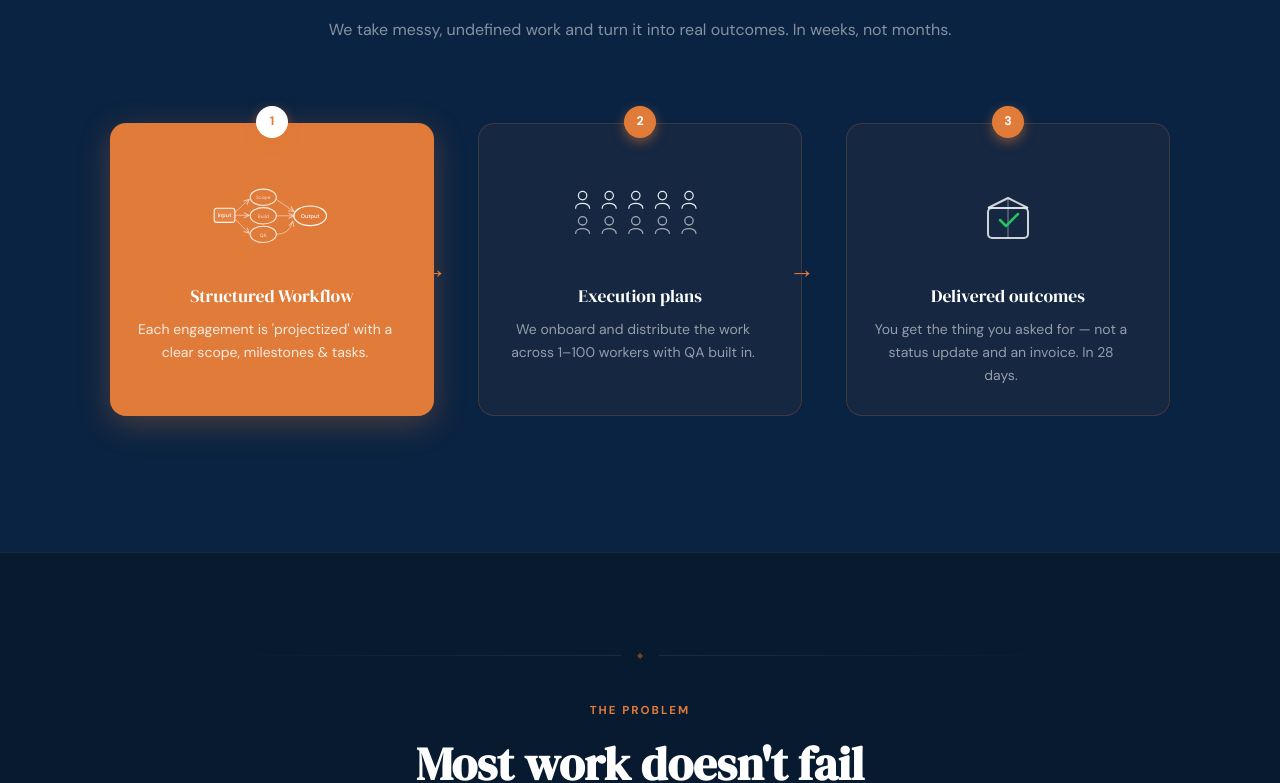
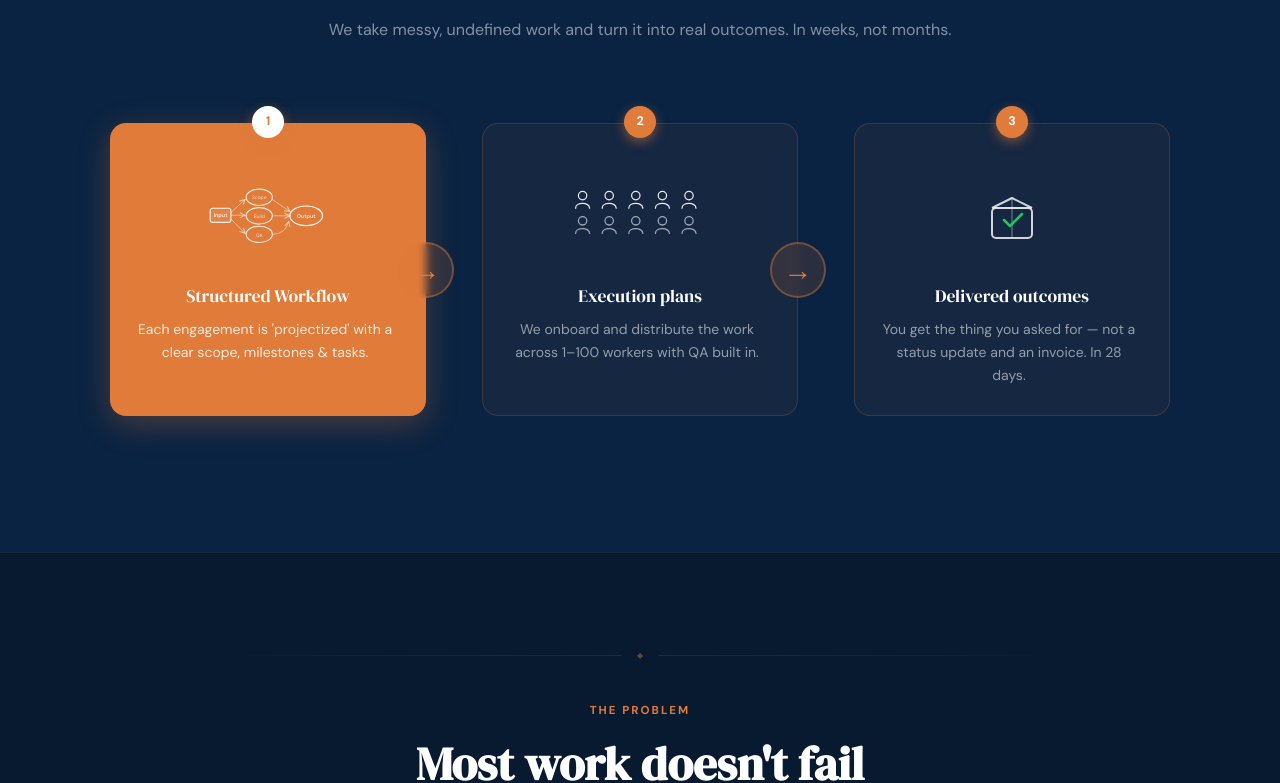
Before and after one commit to JodiMac1521/worksimplr, a Next.js app: page / in a window 1280 px wide. Shown: the part 2161-2944 px from the top of the page. Built offline with nearby package versions, Linux system fonts and the light colour scheme.

Commit message:
Bigger arrows, match WHY NOW headings, animate rectangles

```diff
--- a/app/page.js
+++ b/app/page.js
@@ -215,7 +215,7 @@ export default function Home() {
           <p style={{ fontSize:'1rem',color:'rgba(255,255,255,0.5)',marginBottom:56,lineHeight:1.7,textAlign:'center' }}>We take messy, undefined work and turn it into real outcomes. In weeks, not months.</p>
 
           <AnimatedSteps>
-          <div className="hp-steps-row" style={{ display:'flex',alignItems:'stretch',gap:44,paddingTop:24,marginBottom:40 }}>
+          <div className="hp-steps-row" style={{ display:'flex',alignItems:'stretch',gap:56,paddingTop:24,marginBottom:40 }}>
             {[
               { num:'1', icon:(<svg width="120" height="68" viewBox="0 0 220 120" xmlns="http://www.w3.org/2000/svg" style={{display:'block',margin:'0 auto'}}>
                   <defs>
@@ -281,7 +281,7 @@ export default function Home() {
                   <div style={{ fontFamily:SERIF,fontSize:'1.1rem',color:'white',marginBottom:8,fontWeight:400 }}>{item.title}</div>
                   <div style={{ fontSize:'0.875rem',maxWidth:260,color:i===0?'rgba(255,255,255,0.85)':'rgba(255,255,255,0.55)',lineHeight:1.65 }}>{item.desc}</div>
                 </div>
-                {i < 2 && <div className="step-arrow" style={{ position:'absolute',right:-22,top:'50%',transform:'translateY(-50%)',width:44,display:'flex',alignItems:'center',justifyContent:'center',color:'#E07B39',fontSize:'1.6rem',zIndex:2 }}>→</div>}
+                {i < 2 && <div className="step-arrow" style={{ position:'absolute',right:-28,top:'50%',transform:'translateY(-50%)',width:56,height:56,display:'flex',alignItems:'center',justifyContent:'center',background:'rgba(224,123,57,0.15)',border:'2px solid rgba(224,123,57,0.4)',borderRadius:'50%',color:'#E07B39',fontSize:'1.8rem',fontWeight:700,zIndex:2,backdropFilter:'blur(4px)' }}>→</div>}
               </div>
             ))}
           </div>
@@ -405,7 +405,7 @@ export default function Home() {
               <h2 style={{ fontFamily:SERIF,fontSize:'clamp(1.8rem,3.2vw,2.6rem)',color:'white',marginBottom:28,lineHeight:1.2,fontWeight:400 }}>
                 Built for forward-thinking employers<br /><em style={{ color:'#F08C4E' }}>done with broken internships.</em>
               </h2>
-              <div style={{ background:'rgba(224,123,57,0.07)',border:'1px solid rgba(224,123,57,0.25)',borderRadius:18,padding:'36px 32px' }}>
+              <div style={{ background:'rgba(224,123,57,0.07)',border:'1px solid rgba(224,123,57,0.25)',borderRadius:18,padding:'36px 32px',opacity:0,animation:'fadeSlideUp 0.8s ease forwards',animationDelay:'0.2s' }}>
                 <div style={{ fontFamily:SERIF,fontSize:'1.2rem',color:'white',marginBottom:24,lineHeight:1.4 }}>For teams who value<br /><em style={{ color:'#F08C4E' }}>output over optics.</em></div>
                 <div style={{ display:'flex',flexDirection:'column',gap:14 }}>
                   {[
@@ -426,8 +426,8 @@ export default function Home() {
             </div>
 
             {/* Right column: contrast heading + table */}
-            <div style={{ display:'flex',flexDirection:'column',justifyContent:'flex-end',height:'100%' }}>
-              <h3 style={{ fontFamily:SERIF,fontSize:'clamp(1.4rem,2.5vw,1.8rem)',color:'white',lineHeight:1.35,marginBottom:24,fontWeight:400 }}>
+            <div style={{ display:'flex',flexDirection:'column',justifyContent:'flex-end',height:'100%',opacity:0,animation:'fadeSlideUp 0.8s ease forwards',animationDelay:'0.4s' }}>
+              <h3 style={{ fontFamily:SERIF,fontSize:'clamp(1.8rem,3.2vw,2.6rem)',color:'white',lineHeight:1.2,marginBottom:28,fontWeight:400 }}>
                 Built to handle the part where most work breaks.
               </h3>
               <div style={{ borderRadius:16,overflow:'hidden',border:'1px solid rgba(255,255,255,0.08)',background:'rgba(255,255,255,0.02)',width:'100%' }}>
```
